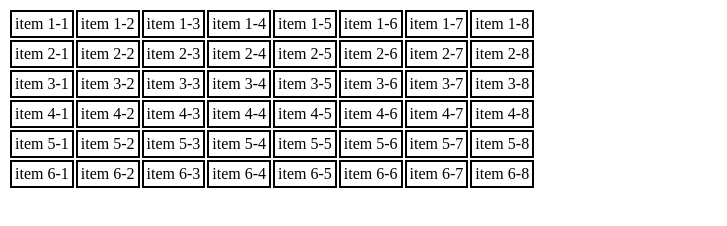
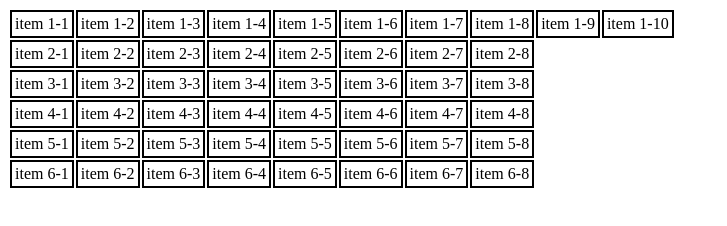
Before and after one commit to allenhuang0713/SeatingPlan, a plain HTML site: page index.html in a window 1280 px wide. Shown: the whole page, without its empty margins (0-727 px from the left). Drawn offline with Linux system fonts and the light colour scheme.

Commit message:
update name

```diff
--- a/index.html
+++ b/index.html
@@ -21,6 +21,8 @@
             <td>item 1-6</td>
             <td>item 1-7</td>
             <td>item 1-8</td>
+            <td>item 1-9</td>
+            <td>item 1-10</td>
         </tr>
         <tr>
             <td>item 2-1</td>
```
